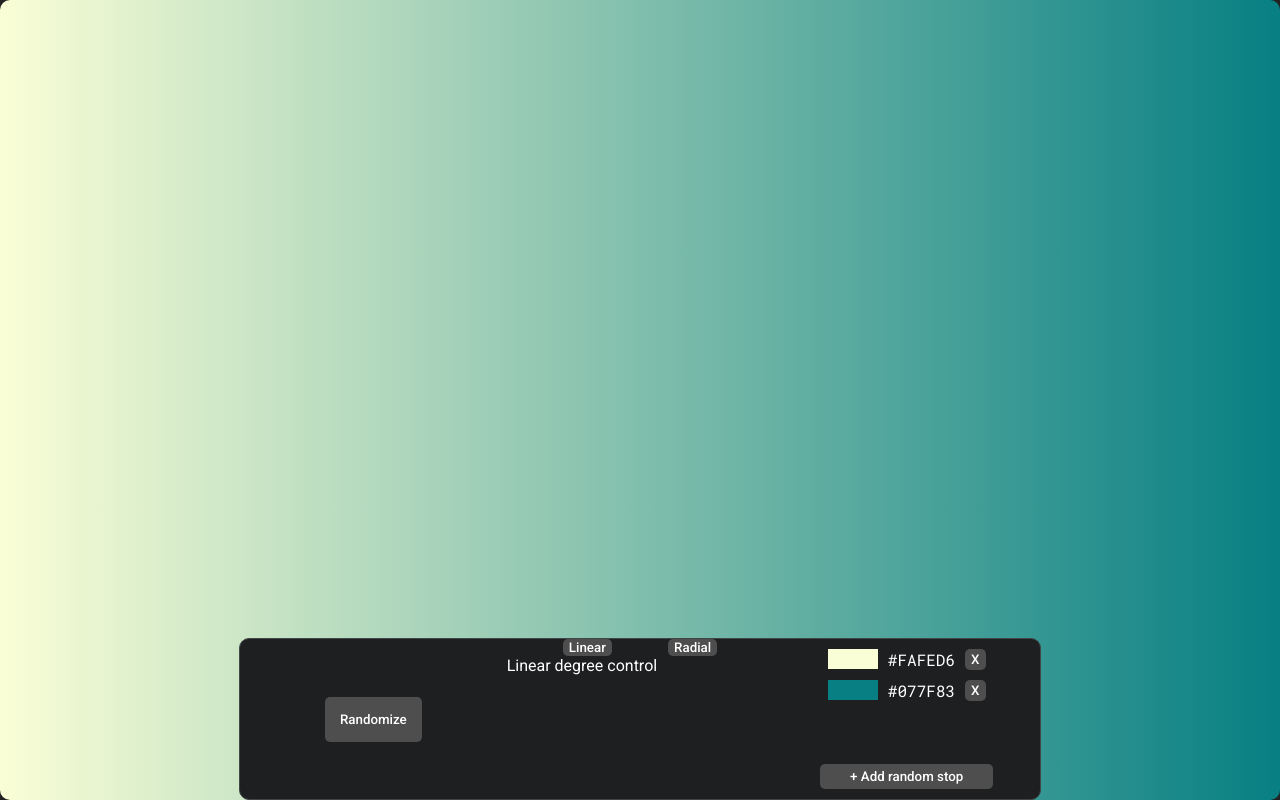
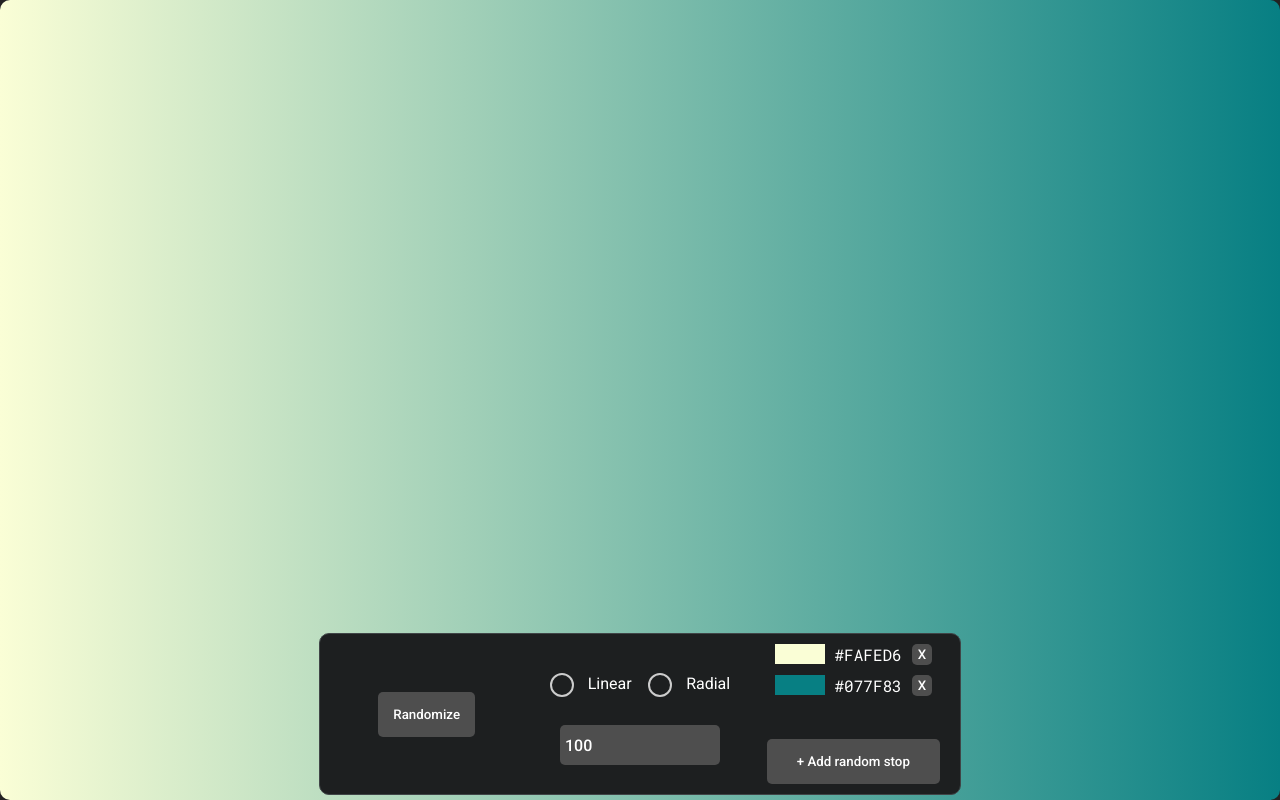
Before and after one commit to igor-gregori/gradient-wallpaper-generator, a website built with Vite: page index.html in a window 1280 px wide. Built offline with nearby package versions, Linux system fonts and the light colour scheme.

Commit message:
add components and style to radial and linear options

```diff
--- a/index.html
+++ b/index.html
@@ -22,12 +22,20 @@
           </div>
         </div>
         <div class="gradient-options-div">
-          <div class="gradient-options-btns-div">
-            <button>Linear</button>
-            <button>Radial</button>
+          <div class="gradient-options-radio-div">
+            <label class="options-radio-label">
+              <input type="radio" name="radio-options" value="one" />
+              <span class="options-radio-ui"></span>
+              Linear
+            </label>
+            <label class="options-radio-label">
+              <input type="radio" name="radio-options" value="two" />
+              <span class="options-radio-ui"></span>
+              Radial
+            </label>
           </div>
-          <div>
-            <span>Linear degree control</span>
+          <div class="gradient-options-value-div">
+            <input id="linear-value" type="number" value="100" />
           </div>
         </div>
         <div id="stops-div" class="stops-div">
--- a/src/style.css
+++ b/src/style.css
@@ -53,10 +53,67 @@ input[type="color"]::-moz-color-swatch {
   padding: 0;
 }
 
+input[type="number"]::-webkit-outer-spin-button,
+input[type="number"]::-webkit-inner-spin-button {
+  -webkit-appearance: none;
+  margin: 0;
+}
+
+input[type="number"] {
+  border: none;
+  width: 150px;
+  height: 30px;
+  padding: 0;
+  cursor: n-resize;
+
+  background-color: rgb(78, 78, 78);
+  border-radius: 5px;
+  color: white;
+  font-family: "Roboto";
+  font-weight: 500;
+  font-size: medium;
+  padding: 5px;
+}
+
+input[type="number"]:disabled {
+  display: none;
+}
+
+.options-radio-label input[type="radio"] {
+  display: none;
+  justify-content: center;
+}
+
+.options-radio-ui {
+  display: inline-block;
+  width: 20px;
+  height: 20px;
+  border: 2px solid #ccc;
+  border-radius: 50%;
+  margin-right: 10px;
+  vertical-align: middle;
+  cursor: pointer;
+}
+
+.options-radio-label input[type="radio"]:checked + .options-radio-ui {
+  border-color: #2196f3;
+}
+
+.options-radio-label input[type="radio"]:checked + .options-radio-ui::after {
+  content: "";
+  display: block;
+  width: 10px;
+  height: 10px;
+  background: #2196f3;
+  border-radius: 50%;
+  margin: 3px;
+}
+
 .monospaced {
   font-family: "Roboto Mono", monospace;
   font-weight: 400;
   font-style: normal;
+  cursor: pointer;
 }
 
 .background-div {
@@ -75,8 +132,9 @@ input[type="color"]::-moz-color-swatch {
   flex-direction: row;
   justify-content: space-evenly;
 
-  width: 100vh;
+  width: 80vh;
   height: 20vh;
+  margin-bottom: 5px;
   border-radius: 10px;
   background-color: rgb(29, 31, 32);
   color: white;
@@ -102,12 +160,21 @@ input[type="color"]::-moz-color-swatch {
 
   display: flex;
   flex-direction: column;
+  justify-content: space-evenly;
 }
 
-.gradient-options-btns-div {
+.gradient-options-radio-div {
+  margin-top: 10px;
+
   display: flex;
   flex-direction: row;
   justify-content: space-evenly;
+}
+
+.gradient-options-value-div {
+  display: flex;
+  flex-direction: row;
+  justify-content: center;
 }
 
 .generate-random-btn {
@@ -142,7 +209,7 @@ input[type="color"]::-moz-color-swatch {
 }
 
 .add-stop-btn {
-  padding: 5px 30px 5px 30px;
+  padding: 15px 30px 15px 30px;
 }
 
 .stops-sub-div {
```
